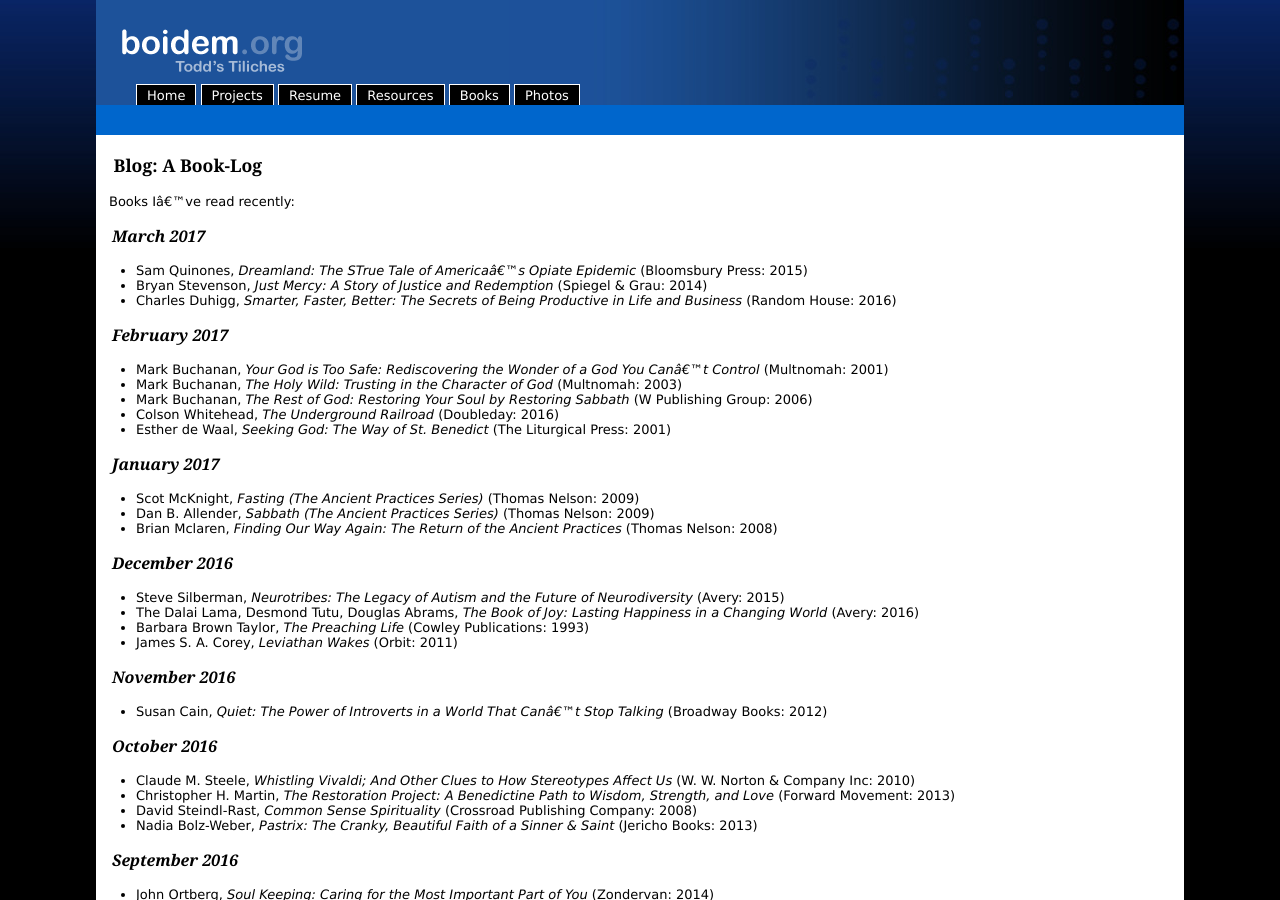
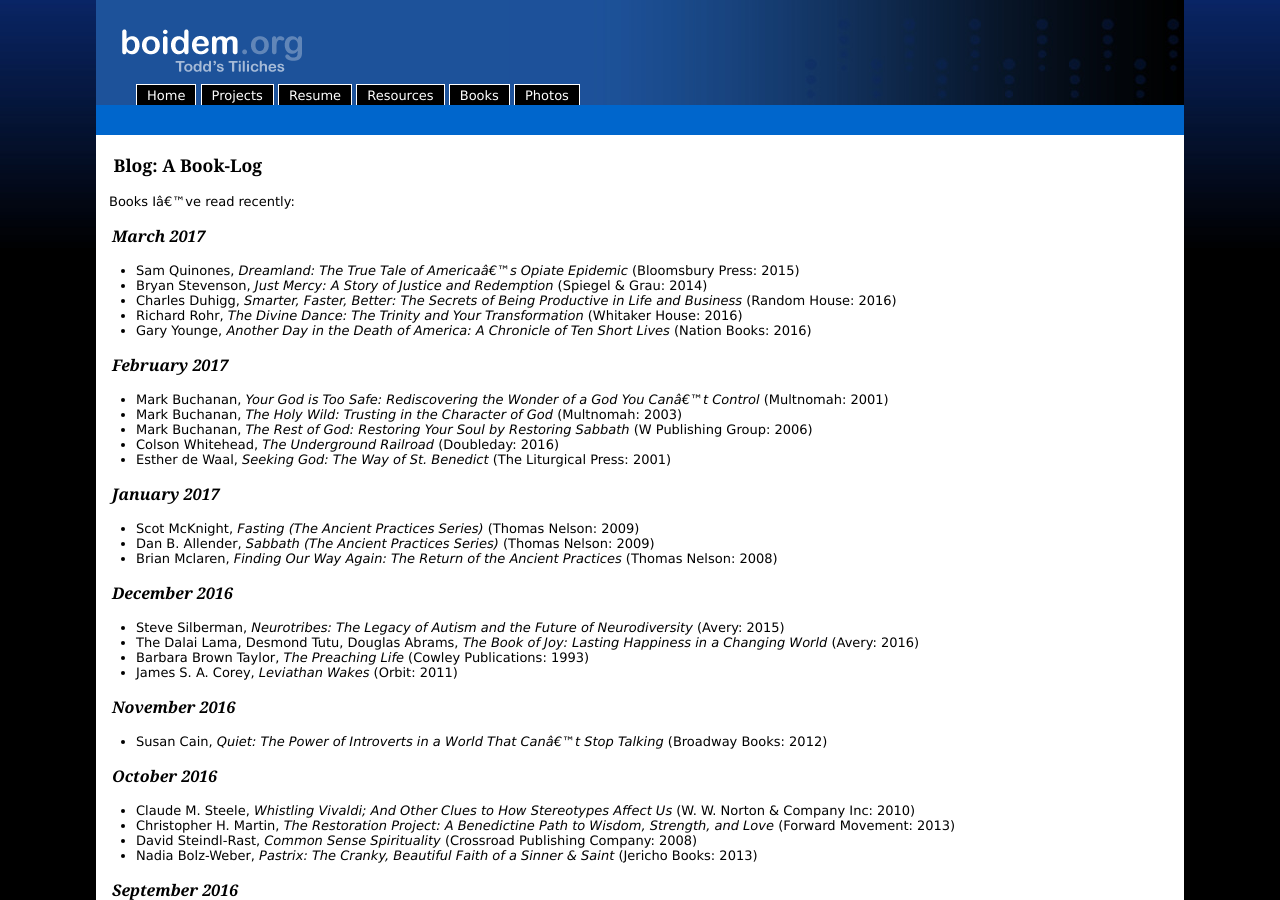
Before and after one commit to toddfoster/toddfoster.github.com, a Jekyll site: the page built from books.md, in a window 1280 px wide and 900 px high. Built offline with Jekyll 4.4.1, drawn with Linux system fonts in a browser that asks for light colours.

Commit message:
younge, rohr

```diff
--- a/books.md
+++ b/books.md
@@ -8,9 +8,11 @@ layout: default
 Books I've read recently:
 
 ## March 2017
-* Sam Quinones, _Dreamland: The STrue Tale of America's Opiate Epidemic_ (Bloomsbury Press: 2015)
+* Sam Quinones, _Dreamland: The True Tale of America's Opiate Epidemic_ (Bloomsbury Press: 2015)
 * Bryan Stevenson, _Just Mercy: A Story of Justice and Redemption_ (Spiegel & Grau: 2014)
 * Charles Duhigg, _Smarter, Faster, Better: The Secrets of Being Productive in Life and Business_ (Random House: 2016)
+* Richard Rohr, _The Divine Dance: The Trinity and Your Transformation_ (Whitaker House: 2016)
+* Gary Younge, _Another Day in the Death of America: A Chronicle of Ten Short Lives_ (Nation Books: 2016)
 
 ## February 2017
 * Mark Buchanan, _Your God is Too Safe: Rediscovering the Wonder of a God You Can't Control_ (Multnomah: 2001)
```
